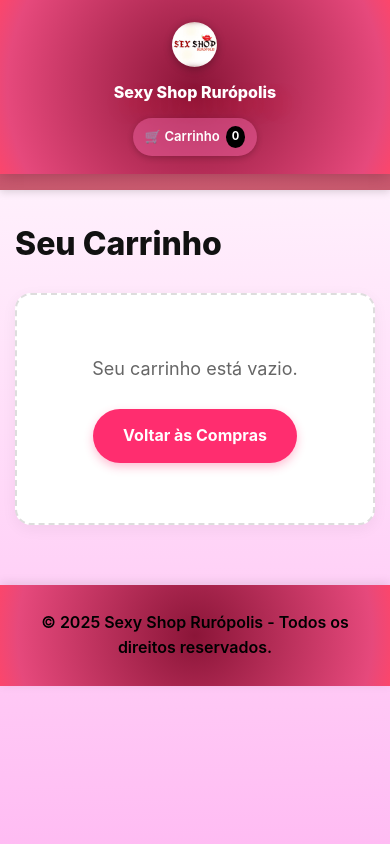
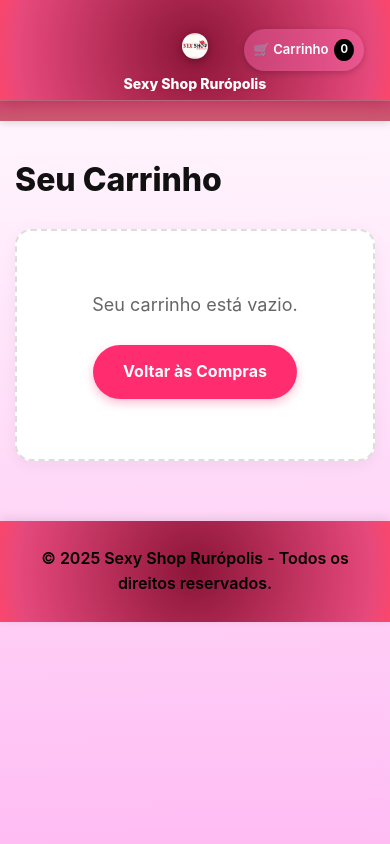
Before and after one commit to Elloy123/sexshopruropolis, a Django app: page /carrinho/ in a window 390 px wide. Run offline with Django 5.2, Linux system fonts and the light colour scheme; data comes from the database, SQL or seed files in the repository.

Commit message:
Update base.html

```diff
--- a/sexy shop rurópolis/loja/templates/loja/base.html
+++ b/sexy shop rurópolis/loja/templates/loja/base.html
@@ -9,8 +9,8 @@
     <!-- Importa todos os CSS globais -->
    <link rel="stylesheet" href="{% static 'loja/css/base.css' %}">
      <link rel="stylesheet" href="{% static 'loja/css/header.css' %}">
-    <link rel="stylesheet" href="{% static 'loja/css/home.css' %}">
-    <link rel="stylesheet" href="{% static 'loja/css/catalogo.css' %}">
+
+
 
 
     <!-- Bloco para CSS específico de cada página (opcional) -->
@@ -18,9 +18,10 @@
 </head>
 <body>
     <!-- CABEÇALHO (Aparece em todas as páginas) -->
-    <header>
+   <!-- TOPO STICKY (HEADER + CATEGORIAS) -->
+<div class="site-chrome">
+  <header class="site-header">
     <div class="container topbar">
-        <div class="brand-left"></div>
            <div class="brand">
         <div class="logo">
           <a href="{% url 'home' %}">
@@ -29,6 +30,7 @@
         </div>
         <h1 class="brand-title">Sexy Shop Rurópolis</h1>
       </div>
+
       <div class="brand-right">
         <a class="cart-link" href="/carrinho/">
           🛒 Carrinho <span class="cart-badge">{{ carrinho_qtd|default:"0" }}</span>
@@ -36,22 +38,12 @@
       </div>
     </div>
   </header>
-   <!-- BARRA DE CATEGORIAS (FIXA EM TODAS AS PÁGINAS) -->
-    <div class="section-categorias-wrapper">
+
+  <nav class="section-categorias-wrapper" aria-label="Categorias">
     <div class="container-cats-center">
-            <!-- Botão Toggle para Mobile -->
-            <button class="btn-toggle-categorias" id="btnToggleCategorias">
-                ☰ Categorias
-            </button>
+      <div class="lista-botoes-cats">
+        <a class="botao-cat" href="/">Todas</a>
 
-            <!-- Lista de Botões -->
-            <div class="lista-botoes-cats" id="listaCategorias">
-                <!-- Botão "Todas" -->
-                <a class="botao-cat" href="/">
-                    Todas
-                </a>
-
-                <!-- Loop das Categorias -->
         {% for c in categorias_globais %}
           <a class="botao-cat" href="/?cat={{ c.slug }}">
             {{ c.nome }}
@@ -59,22 +51,290 @@
         {% endfor %}
       </div>
     </div>
+  </nav>
 </div>
+<style>
 
-    <!-- Script para Toggle de Categorias Mobile -->
-    <script>
-        document.addEventListener('DOMContentLoaded', function() {
-            const btnToggle = document.getElementById('btnToggleCategorias');
-            const listaCategorias = document.getElementById('listaCategorias');
 
-            if (btnToggle && listaCategorias) {
-                btnToggle.addEventListener('click', function() {
-                    listaCategorias.classList.toggle('aberto');
-                    btnToggle.classList.toggle('ativo');
-                });
+.site-chrome{
+  position: sticky;
+  margin: 0px;
+  padding: 0px;
+  top: 0;
+  z-index: 1000;
 }
-        });
-    </script>
+
+/* ========= HEADER ========= */
+.site-header{
+  background: radial-gradient(circle, #8B1538 0%, #E6497C 88%, #FC466B 100%);
+  padding: 0;
+  box-shadow: 0 2px 15px rgba(0,0,0,0.2);
+}
+
+/* Topbar flexível */
+.topbar{
+  display: flex;
+  align-items: center;
+  justify-content: space-between;
+  gap: 12px;
+  padding: 0px;
+  flex-wrap: wrap; /* quebra no mobile */
+}
+
+.brand{
+  display: flex;
+  align-items: center;
+  gap: 10px;
+  padding: 10px;
+  flex: 1 1 280px;
+  justify-content: center;
+  min-width: 220px;
+}
+
+.logo img{
+  width: 50px;
+  height: 50px;
+  border-radius: 50%;
+  object-fit: cover;
+  box-shadow: 0 2px 8px rgba(0,0,0,0.3);
+  transition: transform .3s ease;
+}
+.logo img:hover{ transform: scale(1.07); }
+
+.brand-title{
+  font-size: 1.25rem;
+  font-weight: 800;
+  color: #fff;
+  line-height: 1.1;
+  text-align: center;
+  text-shadow: 10px 10px 20px rgba(255, 2, 2, 0.3);
+}
+
+.brand-left,
+.brand-right{
+  flex: 0 0 auto;
+}
+
+.cart-link{
+  display: inline-flex;
+  align-items: center;
+  gap: 6px;
+  padding: 8px 14px;
+  background-color: #f368a973;
+  color: #fff;
+  border-radius: 50px;
+  font-weight: 600;
+  font-size: .9rem;
+  transition: all .3s ease;
+  box-shadow: 0 2px 6px rgba(0,0,0,0.2);
+  white-space: nowrap;
+  flex-shrink: 0;
+}
+.cart-link:hover{
+  background-color: #7d3944;
+  transform: translateY(-2px);
+  box-shadow: 0 4px 10px rgba(0,0,0,0.3);
+  color: #fff;
+}
+.cart-badge{
+  background-color: #000;
+  color: #fdfdfd;
+  padding: 2px 6px;
+  border-radius: 50%;
+  font-size: .7rem;
+  font-weight: 700;
+  min-width: 18px;
+  text-align: center;
+}
+-->
+/* ========= CATEGORIAS ========= */
+.section-categorias-wrapper{
+  background: linear-gradient(to bottom, #d64570, #C85A6E);
+  padding: 10px;
+  box-shadow: 0 2px 8px rgba(0,0,0,0.15);
+  border-top: 1px solid rgba(255,255,255,0.15);
+}
+
+.container-cats-center{
+  max-width: 1100px;
+  margin: 0 auto;
+  padding: 0 12px;
+  text-align: center;
+}
+
+/* Desktop: pode quebrar linhas */
+.lista-botoes-cats{
+  display: flex;
+  gap: 8px;
+  flex-wrap: wrap;
+  justify-content: center;
+  align-items: center;
+}
+
+/* Botões */
+.botao-cat{
+  display: inline-flex;
+  align-items: center;
+  justify-content: center;
+  padding: 6px 14px;
+  border-radius: 20px;
+  background: rgba(255,255,255,0.15);
+  backdrop-filter: blur(10px);
+  border: 1px solid rgba(255,255,255,0.3);
+  text-decoration: none;
+  color: #fff;
+  font-size: .8rem;
+  font-weight: 600;
+  transition: all .3s ease;
+  box-shadow: 0 2px 4px rgba(0,0,0,0.1);
+  text-transform: capitalize;
+  letter-spacing: .3px;
+  white-space: nowrap;
+}
+.botao-cat:hover{
+  background: rgba(255,255,255,0.25);
+  border-color: rgba(255,255,255,0.5);
+  transform: translateY(-2px);
+  box-shadow: 0 4px 8px rgba(0,0,0,0.2);
+}
+.botao-cat.ativo{
+  background: #fff;
+  border-color: #fff;
+  color: #8B1538;
+}
+
+
+  /* ===== HEADER MAIS BAIXO NO MOBILE ===== */
+@media (max-width: 768px){
+
+  .site-header{
+    padding: 0px !important;
+    margin: 0;
+  }
+
+ .container, .container-fluid {
+    margin-top: 0 !important;
+    display: flex;
+    justify-content: space-between;
+    align-items: center;
+    padding: 20px 20px;
+}
+
+      .brand {
+        display: flex;
+        flex-direction: column;
+        align-items: center;
+        position: absolute;
+        left: 50%;
+        transform: translateX(-50%);
+    }
+    .brand-left, .brand-right {
+        margin-left: auto;
+    }
+
+
+  .logo img{
+    width: 30px !important;
+    height: 30px !important;
+    }
+
+
+  .brand-title{
+    font-size: 0.95rem !important;
+    line-height: 1 !important;
+    margin: 0 !important;
+    white-space: nowrap !important;       /* não quebra linha */
+    overflow: hidden !important;          /* corta excesso */
+    text-overflow: ellipsis !important;   /* "..." */
+  }
+
+  .cart-link{
+        padding: 10px !important;
+        font-size: 0.82rem !important;
+        margin-bottom: 6px;
+  }
+  .catalogo-header {
+    display: flex;
+    padding: 5px;
+    justify-content: space-between;
+    align-items: center;
+    margin-bottom: 20px;
+    flex-wrap: wrap;
+    gap: 15px;
+}
+    .grid-produtos {
+              padding: 10px;
+}
+}
+
+/* ultra compacto em telas bem pequenas */
+@media (max-width: 480px){
+  .site-header{ padding: 3px 0 !important; }
+  .logo img{ width: 26px !important; height: 26px !important; }
+  .brand-title{ font-size: 0.88rem !important; }
+}
+
+
+
+/* ====== FORÇA ORDEM: HEADER EM CIMA, CATEGORIAS EMBAIXO ====== */
+.site-chrome{
+  position: sticky !important;
+  top: 0 !important;
+  z-index: 1000 !important;
+
+  display: flex !important;
+  flex-direction: column !important;
+}
+
+/* Garante que o header não esteja fixed por CSS antigo */
+.site-header{
+  position: static !important;
+  order: 1 !important;
+}
+
+/* AQUI está o principal:
+   se o seu header.css antigo ainda tiver position: fixed na barra, isso corrige */
+.section-categorias-wrapper{
+  position: static !important;  /* anula fixed */
+  top: auto !important;
+  left: auto !important;
+  right: auto !important;
+
+  order: 2 !important;
+}
+
+/* (opcional) se algum CSS antigo colocou margin/padding estranho */
+.section-categorias-wrapper{
+  margin: 0 !important;
+}
+/* ===== REMOVE ESPAÇO BRANCO ACIMA DO HEADER (resíduo do fixed) ===== */
+html, body{
+  margin: 0 !important;
+  padding: 0 !important;
+}
+
+body{
+  padding: 0 !important;   /* se antes você tinha padding-top pra compensar header fixo */
+}
+
+.site-chrome{
+  margin-top: 0 !important;
+}
+
+/* alguns temas colocam margem no main/primeira section */
+main{
+  margin-top: 0 !important;
+  padding-top: 0 !important;
+}
+
+/* se algum container global estiver empurrando */
+.container, .container-fluid{
+  margin-top: 0 !important;
+}
+
+
+</style>
+
 
     <div id="mensagens-flutuantes">
         {% if messages %}
```
Lines whose indentation alone changed are shown as unchanged.
